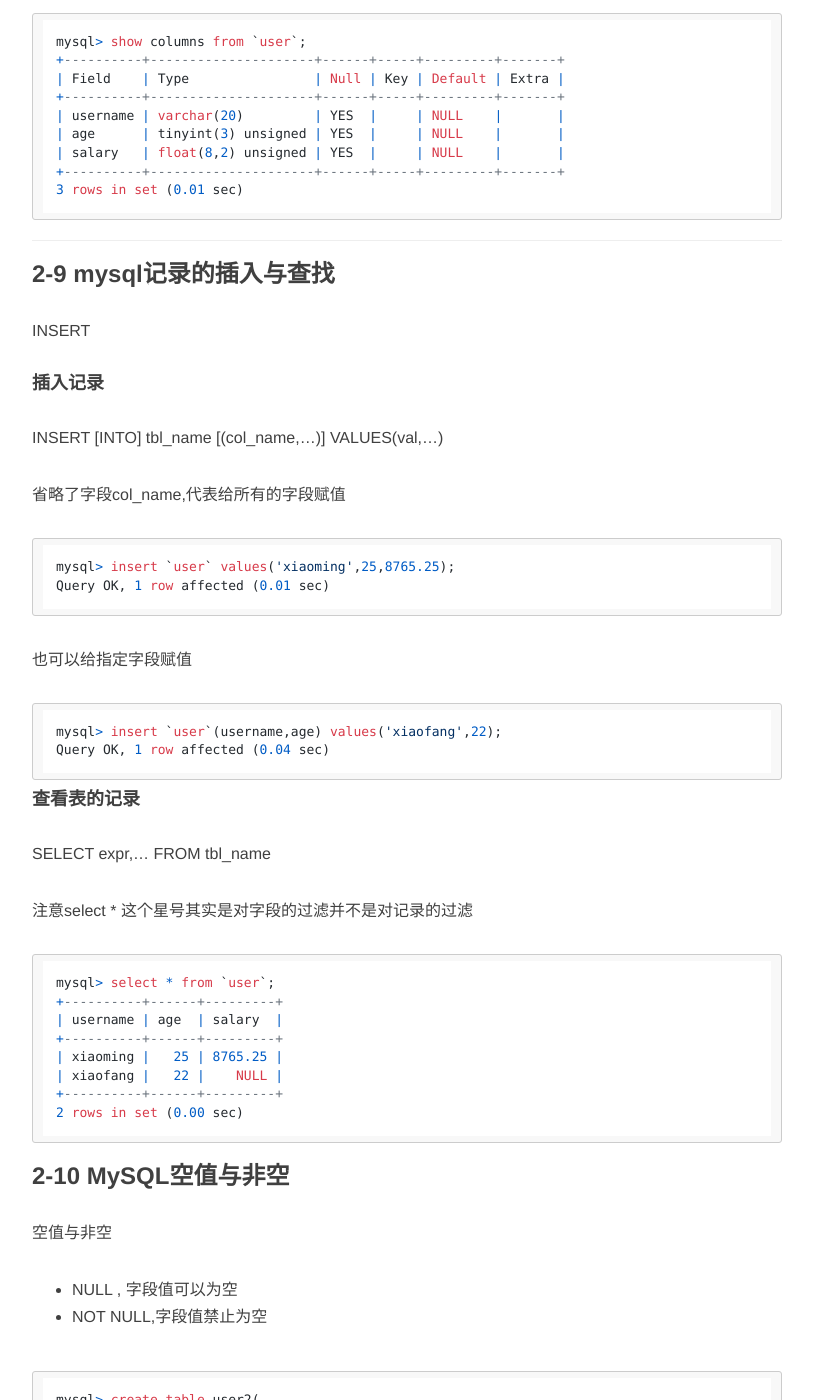
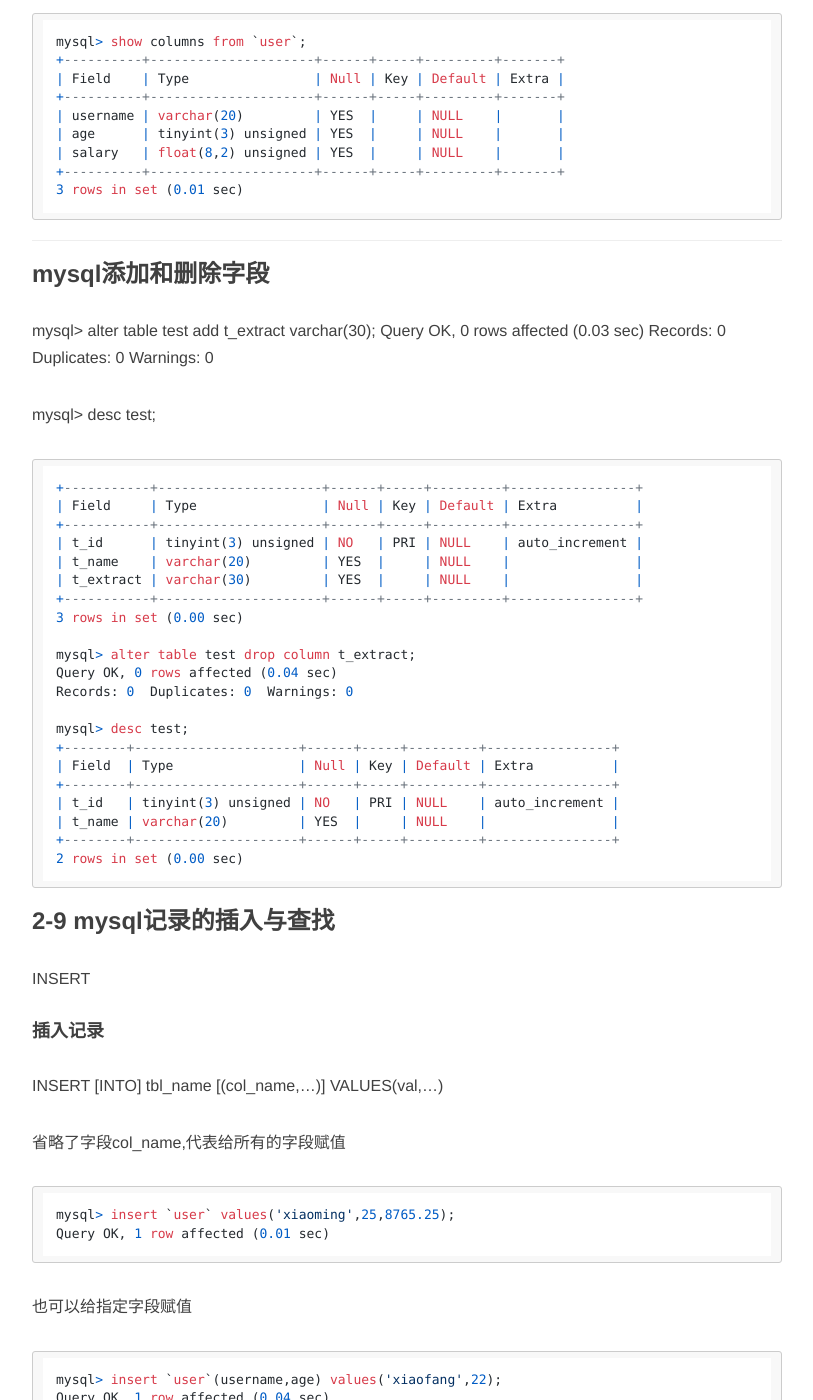
Before and after one commit to Mhh123/4399abc.io, a Jekyll site: the page built from _posts/2018-04-20-mysql-数据表的操作.md, in a window 1280 px wide and 1400 px high, scrolled down 1856 px. Shown: the whole window, without its empty margins (233-1046 px from the left). Built offline with Jekyll 4.4.1, drawn with Linux system fonts in a browser that asks for light colours; nearby versions of some CDN libraries; comment, search, counter and statistics services are not loaded.

Commit message:
modify 数据表的操作

````diff
--- a/_posts/2018-04-20-mysql-数据表的操作.md
+++ b/_posts/2018-04-20-mysql-数据表的操作.md
@@ -90,6 +90,38 @@ mysql> show columns from `user`;
 
 
 ------
+
+###     mysql添加和删除字段
+mysql> alter table test add t_extract varchar(30);
+Query OK, 0 rows affected (0.03 sec)
+Records: 0  Duplicates: 0  Warnings: 0
+
+mysql> desc test;
+```
++-----------+---------------------+------+-----+---------+----------------+
+| Field     | Type                | Null | Key | Default | Extra          |
++-----------+---------------------+------+-----+---------+----------------+
+| t_id      | tinyint(3) unsigned | NO   | PRI | NULL    | auto_increment |
+| t_name    | varchar(20)         | YES  |     | NULL    |                |
+| t_extract | varchar(30)         | YES  |     | NULL    |                |
++-----------+---------------------+------+-----+---------+----------------+
+3 rows in set (0.00 sec)
+
+mysql> alter table test drop column t_extract;
+Query OK, 0 rows affected (0.04 sec)
+Records: 0  Duplicates: 0  Warnings: 0
+
+mysql> desc test;
++--------+---------------------+------+-----+---------+----------------+
+| Field  | Type                | Null | Key | Default | Extra          |
++--------+---------------------+------+-----+---------+----------------+
+| t_id   | tinyint(3) unsigned | NO   | PRI | NULL    | auto_increment |
+| t_name | varchar(20)         | YES  |     | NULL    |                |
++--------+---------------------+------+-----+---------+----------------+
+2 rows in set (0.00 sec)
+```
+
+
 
 ### 2-9  mysql记录的插入与查找
 
````
